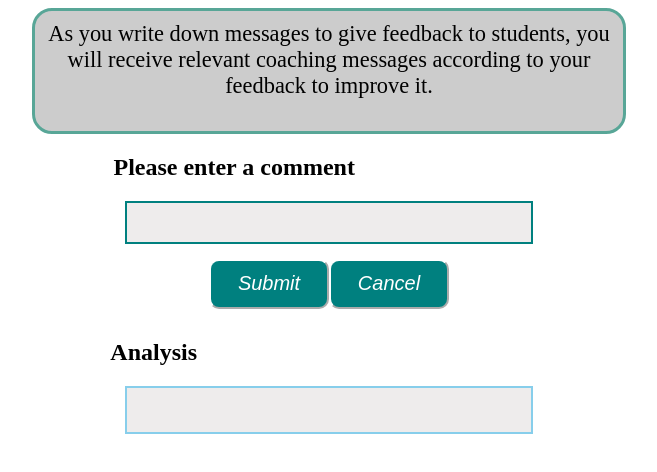
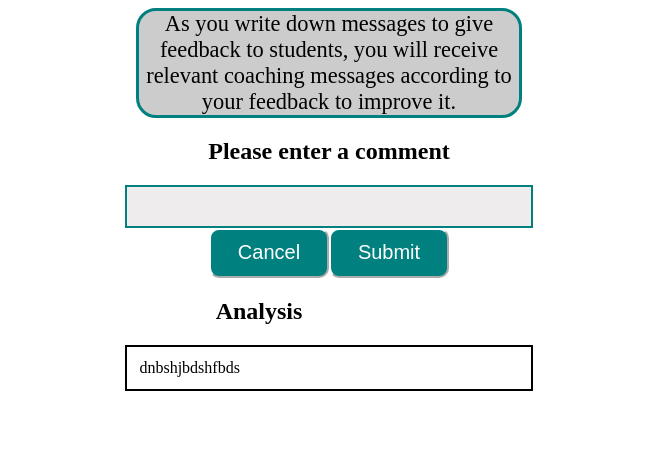
Before and after one commit to North-Seattle-College/ad440-winter2022-thursday-repo, a React (Create React App) app in the folder frontend/: page / in a window 1280 px wide. Shown: the top 472 px of the page, without its empty margins (311-968 px from the left). Built offline with nearby package versions, Linux system fonts and the light colour scheme.

Commit message:
condensed all css file into app.css

```diff
--- a/frontend/src/components/App/App.css
+++ b/frontend/src/components/App/App.css
@@ -5,9 +5,48 @@
 .userBtns {
   justify-content: center;
   display: flex;
-  flex-direction: row;
+  flex-direction: row-reverse;
 }
 
-.userInput {
+.user-input {
+  border: solid 2px #00807F;
+  background-color: #eeecec;
+  padding: 12px;
+  width: 30%;
+}
+
+.page-header {
+  width: 30%;
+  margin: 0px auto;
+  background-color: #ccc;
+  font: 1.4em cursive;
+  border-radius: 20px;
+  border: 3px solid #00807F;
+}
+
+.analysis {
+  margin-left: -140px;
+}
+
+.feedbackbox {
+  display: flex;
   justify-content: center;
 }
+
+.feedback {
+  border: solid 2px black;
+  padding: 12px;
+  width: 30%;
+  text-align: left;
+}
+
+button {
+  width: 120px;
+  height: 50px;
+  border-radius: 10px;
+  background-color: #00807F;
+  border-color: white;
+  color: white;
+  font-size: 20px;
+  font-style: bold;
+}
--- a/frontend/src/components/App/App.js
+++ b/frontend/src/components/App/App.js
@@ -10,15 +10,13 @@ function App() {
   const [feedback, setFeedback] = useState('');
   return (
     <div className="App">
-      <div className="userInput">
-        <InputBox feedback={feedback} setFeedback={setFeedback} />
-        <div className="userBtns">
-          <SubmitBtn feedback={feedback} setFeedback={setFeedback} />
-          <ClearBtn setFeedback={setFeedback} />
-        </div>
+      <InputBox feedback={feedback} setFeedback={setFeedback} />
+      <div className="userBtns">
+        <SubmitBtn feedback={feedback} setFeedback={setFeedback} />
+        <ClearBtn setFeedback={setFeedback} />
       </div>
       <FeedbackBox />
-      <ErrorBox />
+      {/* <ErrorBox /> */}
     </div>
   );
 }
--- a/frontend/src/components/ClearBtn/ClearBtn.css
+++ /dev/null
@@ -1,11 +0,0 @@
-button{
-    width: 150px;
-    height: 30px;
-    border-radius: 10px;
-    background-color: skyblue;
-    border-color:#eeecec;
-    font-size: 20px;
-    font-style:oblique;
-    margin-bottom: 10px;
-    margin-top: 10px;
-  }
--- a/frontend/src/components/ClearBtn/ClearBtn.js
+++ b/frontend/src/components/ClearBtn/ClearBtn.js
@@ -1,4 +1,3 @@
-import './ClearBtn.css';
 export default function ClearBtn({setFeedback}) {
   return (
       <button onClick={() => setFeedback(() => "")}>Cancel</button>
--- a/frontend/src/components/ErrorBox/ErrorBox.js
+++ b/frontend/src/components/ErrorBox/ErrorBox.js
@@ -1,5 +1,5 @@
 export default function ErrorBox() {
     return (
-        <div></div>
+        <div>ErrorBox</div>
     );
 }
--- a/frontend/src/components/FeedbackBox/Feedback.css
+++ /dev/null
@@ -1,19 +0,0 @@
-.analysis {
-  margin-left: -140px;
-  }
-
-  .feedbackbox {
-    display: flex;
-    justify-content: center;
-  }
-
-.feedback {
-    border: solid 2px skyblue;
-    background-color: #eeecec;
-    padding: 12px;
-    margin-bottom: 5px;
-    width: 30%;
-    height: 20px;
-    outline-color: #58a697;
-    text-align: left;
-}
--- a/frontend/src/components/FeedbackBox/FeedbackBox.js
+++ b/frontend/src/components/FeedbackBox/FeedbackBox.js
@@ -1,12 +1,10 @@
-import "./Feedback.css"
-
-export default function FeedbackBox({feedback , setFeedback}) {
+export default function FeedbackBox({ feedback, setFeedback }) {
     return (
-    <div>
+        <div>
             <div className="analysis"><h2>Analysis</h2></div>
             <div className="feedbackbox">
-            <div className="feedback"></div>
+                <div className="feedback">dnbshjbdshfbds</div>
+            </div>
         </div>
-    </div>
     );
 }
--- a/frontend/src/components/InputBox/InputBox.css
+++ /dev/null
@@ -1,31 +0,0 @@
-.feedback-input {
-  border: solid 2px #00807F;
-  background-color: #eeecec;
-  padding: 12px;
-  margin-bottom: 5px;
-  width: 30%;
-}
-
-/* Resize input size to be larger than what it is supposed to be at when clicking it */
-.feedback-input:focus {
-  min-width: 50%;
-}
-
-h1 {
-  margin-right: 90%;
-}
-
-h2 {
-  margin-right: 15%;
-}
-
-.third {
-  width: 45%;
-  height: 100px;
-  padding: 10px;
-  margin: 0px auto;
-  background-color: #ccc;
-  font: 1.4em cursive;
-  border-radius: 20px;
-  border: 3px solid #58a697;
-}
--- a/frontend/src/components/InputBox/InputBox.js
+++ b/frontend/src/components/InputBox/InputBox.js
@@ -1,17 +1,15 @@
-import "./InputBox.css";
-
 export default function InputBox({ feedback, setFeedback }) {
   return (
-    <div>
-      <div className="third">
+    <div className="input-main">
+      <div className="page-header">
         As you write down messages to give feedback to students, you will
         receive relevant coaching messages according to your feedback to improve
         it.
       </div>
-      <h2>Please enter a comment</h2>
+      <h2 className="input-header">Please enter a comment</h2 >
       <input
         type="text"
-        className="feedback-input"
+        className="user-input"
         value={feedback}
         onChange={e => setFeedback(e.target.value)}
       />
--- a/frontend/src/components/SubmitBtn/SubmitBtn.css
+++ /dev/null
@@ -1,10 +0,0 @@
-button {
-  width: 120px;
-  height: 50px;
-  border-radius: 10px;
-  background-color: #00807F;
-  border-color: white;
-  color: white;
-  font-size: 20px;
-  font-style: bold;
-}
--- a/frontend/src/components/SubmitBtn/SubmitBtn.js
+++ b/frontend/src/components/SubmitBtn/SubmitBtn.js
@@ -1,15 +1,12 @@
 import React from "react";
-import './SubmitBtn.css';
 
-export default function SubmitBtn({feedback , setFeedback}) {
+export default function SubmitBtn({ feedback, setFeedback }) {
     const handleSubmit = (evt) => {
         evt.preventDefault();
         alert(`You entered: ${feedback}`)
         setFeedback('')
     }
     return (
-        <div>
-             <button onClick={handleSubmit}>Submit</button>
-        </div>
+        <button onClick={handleSubmit}>Submit</button>
     );
 }
```
Also changed, not shown: frontend/src/components/ErrorBox/ErronBox.css (deleted).
